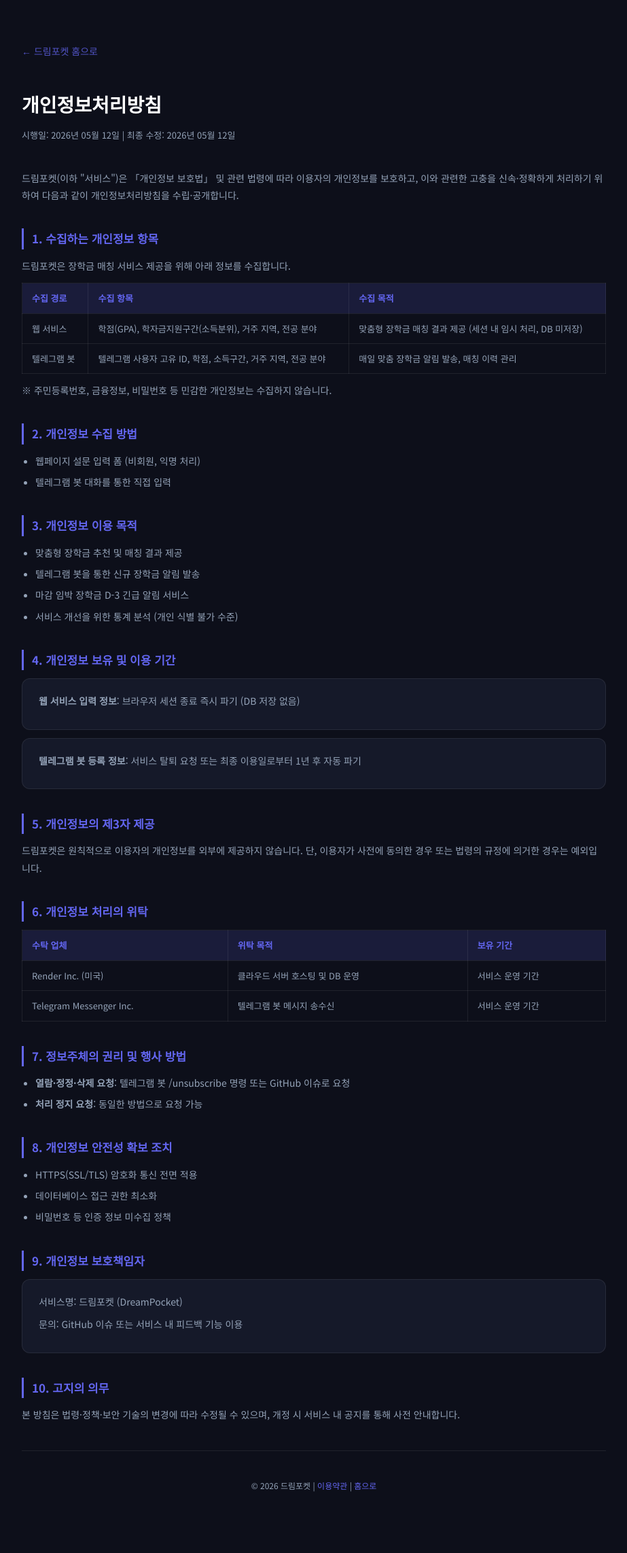
After one commit to jungmin12313/dreampocket, a Flask app: page /privacy in a window 1280 px wide. The commit adds this page. Shown: the whole page at 68% size, without its empty margins (178-1101 px from the left). Run offline with Flask 3, Linux system fonts and the light colour scheme.

Commit message:
legal: Add privacy policy, terms of service, fix fake stats, footer legal links

```diff
--- a/app.py
+++ b/app.py
@@ -62,6 +62,14 @@ def scholarship_detail(sch_id):
 @app.route("/admin")
 def admin():
     return render_template("admin.html")
+
+@app.route("/privacy")
+def privacy():
+    return render_template("privacy.html")
+
+@app.route("/terms")
+def terms():
+    return render_template("terms.html")
 
 @app.route("/api/stats", methods=["GET"])
 def get_stats():
--- /dev/null
+++ b/templates/privacy.html
@@ -0,0 +1,117 @@
+<!DOCTYPE html>
+<html lang="ko">
+<head>
+    <meta charset="UTF-8">
+    <meta name="viewport" content="width=device-width, initial-scale=1.0">
+    <title>개인정보처리방침 | 드림포켓</title>
+    <link rel="preconnect" href="https://fonts.googleapis.com">
+    <link rel="preconnect" href="https://fonts.gstatic.com" crossorigin>
+    <link href="https://fonts.googleapis.com/css2?family=Noto+Sans+KR:wght@300;400;500;700&display=swap" rel="stylesheet">
+    <style>
+        :root { --bg:#0d0f1a; --surface:#151929; --border:rgba(255,255,255,0.08); --primary:#6366f1; --text:#e2e8f0; --text-muted:#94a3b8; }
+        * { margin:0; padding:0; box-sizing:border-box; }
+        body { font-family:'Noto Sans KR',sans-serif; background:var(--bg); color:var(--text); line-height:1.8; padding:0 20px; }
+        .container { max-width:860px; margin:0 auto; padding:60px 0 80px; }
+        .back-link { display:inline-flex; align-items:center; gap:8px; color:var(--primary); text-decoration:none; font-size:14px; margin-bottom:40px; opacity:.8; transition:opacity .2s; }
+        .back-link:hover { opacity:1; }
+        h1 { font-size:28px; font-weight:700; margin-bottom:8px; color:#fff; }
+        .effective-date { font-size:13px; color:var(--text-muted); margin-bottom:40px; }
+        h2 { font-size:17px; font-weight:700; color:var(--primary); margin:36px 0 12px; padding-left:12px; border-left:3px solid var(--primary); }
+        p, li { font-size:14px; color:var(--text-muted); margin-bottom:8px; }
+        ul { padding-left:20px; }
+        li { margin-bottom:6px; }
+        .info-box { background:var(--surface); border:1px solid var(--border); border-radius:12px; padding:20px 24px; margin:12px 0; }
+        table { width:100%; border-collapse:collapse; margin:12px 0; font-size:13px; }
+        th { background:rgba(99,102,241,0.15); color:var(--primary); font-weight:600; padding:10px 14px; text-align:left; border:1px solid var(--border); }
+        td { padding:10px 14px; border:1px solid var(--border); color:var(--text-muted); vertical-align:top; }
+        .divider { border:none; border-top:1px solid var(--border); margin:40px 0; }
+    </style>
+</head>
+<body>
+<div class="container">
+    <a href="/" class="back-link">← 드림포켓 홈으로</a>
+    <h1>개인정보처리방침</h1>
+    <p class="effective-date">시행일: 2026년 05월 12일 | 최종 수정: 2026년 05월 12일</p>
+
+    <p>드림포켓(이하 "서비스")은 「개인정보 보호법」 및 관련 법령에 따라 이용자의 개인정보를 보호하고, 이와 관련한 고충을 신속·정확하게 처리하기 위하여 다음과 같이 개인정보처리방침을 수립·공개합니다.</p>
+
+    <h2>1. 수집하는 개인정보 항목</h2>
+    <p>드림포켓은 장학금 매칭 서비스 제공을 위해 아래 정보를 수집합니다.</p>
+    <table>
+        <thead>
+            <tr><th>수집 경로</th><th>수집 항목</th><th>수집 목적</th></tr>
+        </thead>
+        <tbody>
+            <tr>
+                <td>웹 서비스</td>
+                <td>학점(GPA), 학자금지원구간(소득분위), 거주 지역, 전공 분야</td>
+                <td>맞춤형 장학금 매칭 결과 제공 (세션 내 임시 처리, DB 미저장)</td>
+            </tr>
+            <tr>
+                <td>텔레그램 봇</td>
+                <td>텔레그램 사용자 고유 ID, 학점, 소득구간, 거주 지역, 전공 분야</td>
+                <td>매일 맞춤 장학금 알림 발송, 매칭 이력 관리</td>
+            </tr>
+        </tbody>
+    </table>
+    <p>※ 주민등록번호, 금융정보, 비밀번호 등 민감한 개인정보는 수집하지 않습니다.</p>
+
+    <h2>2. 개인정보 수집 방법</h2>
+    <ul>
+        <li>웹페이지 설문 입력 폼 (비회원, 익명 처리)</li>
+        <li>텔레그램 봇 대화를 통한 직접 입력</li>
+    </ul>
+
+    <h2>3. 개인정보 이용 목적</h2>
+    <ul>
+        <li>맞춤형 장학금 추천 및 매칭 결과 제공</li>
+        <li>텔레그램 봇을 통한 신규 장학금 알림 발송</li>
+        <li>마감 임박 장학금 D-3 긴급 알림 서비스</li>
+        <li>서비스 개선을 위한 통계 분석 (개인 식별 불가 수준)</li>
+    </ul>
+
+    <h2>4. 개인정보 보유 및 이용 기간</h2>
+    <div class="info-box"><p><strong>웹 서비스 입력 정보</strong>: 브라우저 세션 종료 즉시 파기 (DB 저장 없음)</p></div>
+    <div class="info-box"><p><strong>텔레그램 봇 등록 정보</strong>: 서비스 탈퇴 요청 또는 최종 이용일로부터 1년 후 자동 파기</p></div>
+
+    <h2>5. 개인정보의 제3자 제공</h2>
+    <p>드림포켓은 원칙적으로 이용자의 개인정보를 외부에 제공하지 않습니다. 단, 이용자가 사전에 동의한 경우 또는 법령의 규정에 의거한 경우는 예외입니다.</p>
+
+    <h2>6. 개인정보 처리의 위탁</h2>
+    <table>
+        <thead>
+            <tr><th>수탁 업체</th><th>위탁 목적</th><th>보유 기간</th></tr>
+        </thead>
+        <tbody>
+            <tr><td>Render Inc. (미국)</td><td>클라우드 서버 호스팅 및 DB 운영</td><td>서비스 운영 기간</td></tr>
+            <tr><td>Telegram Messenger Inc.</td><td>텔레그램 봇 메시지 송수신</td><td>서비스 운영 기간</td></tr>
+        </tbody>
+    </table>
+
+    <h2>7. 정보주체의 권리 및 행사 방법</h2>
+    <ul>
+        <li><strong>열람·정정·삭제 요청</strong>: 텔레그램 봇 /unsubscribe 명령 또는 GitHub 이슈로 요청</li>
+        <li><strong>처리 정지 요청</strong>: 동일한 방법으로 요청 가능</li>
+    </ul>
+
+    <h2>8. 개인정보 안전성 확보 조치</h2>
+    <ul>
+        <li>HTTPS(SSL/TLS) 암호화 통신 전면 적용</li>
+        <li>데이터베이스 접근 권한 최소화</li>
+        <li>비밀번호 등 인증 정보 미수집 정책</li>
+    </ul>
+
+    <h2>9. 개인정보 보호책임자</h2>
+    <div class="info-box">
+        <p>서비스명: 드림포켓 (DreamPocket)</p>
+        <p>문의: GitHub 이슈 또는 서비스 내 피드백 기능 이용</p>
+    </div>
+
+    <h2>10. 고지의 의무</h2>
+    <p>본 방침은 법령·정책·보안 기술의 변경에 따라 수정될 수 있으며, 개정 시 서비스 내 공지를 통해 사전 안내합니다.</p>
+
+    <hr class="divider">
+    <p style="font-size:12px;text-align:center;">© 2026 드림포켓 | <a href="/terms" style="color:var(--primary);text-decoration:none;">이용약관</a> | <a href="/" style="color:var(--primary);text-decoration:none;">홈으로</a></p>
+</div>
+</body>
+</html>
```
Also changed, not shown: static/css/index.css (+45 -0 lines), static/js/index.js (+19 -1 lines), templates/index.html (+16 -10 lines), templates/terms.html (added, +105 -0 lines).
